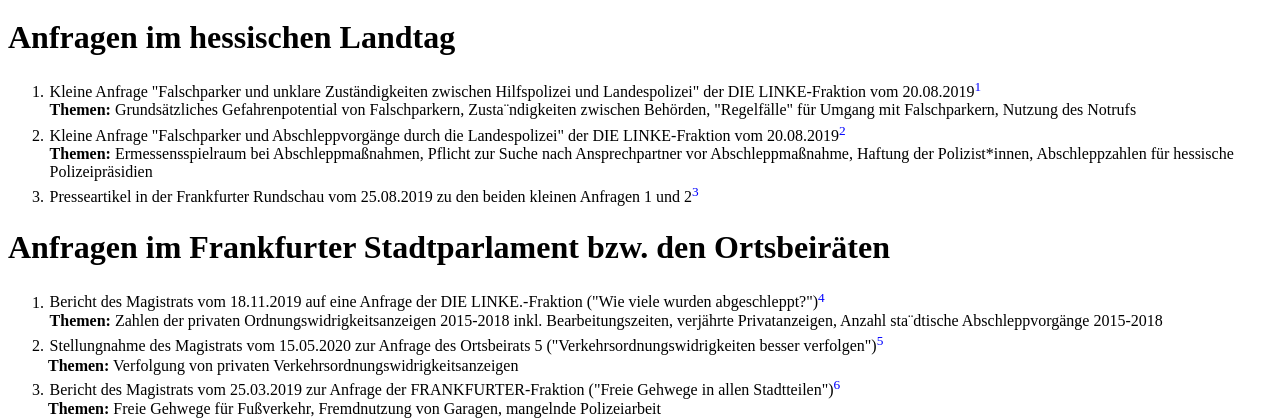
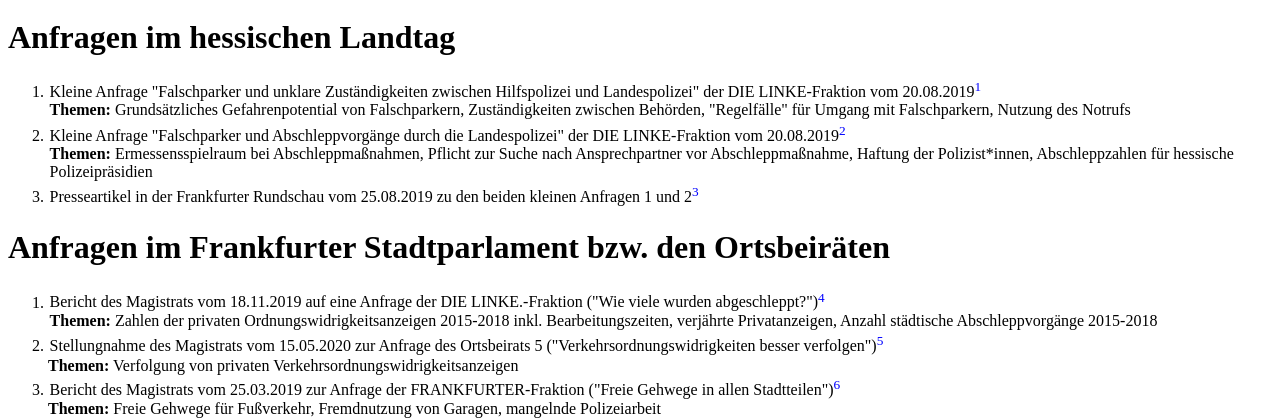
Before and after one commit to falschparkenffm/homepage, a PHP site: page /parlamentarisches.php in a window 1280 px wide. Shown: the part 160-580 px from the top of the page. Run offline with PHP 8.4, Linux system fonts and the light colour scheme.

Commit message:
Korrigiere Tippfehler

```diff
--- a/parlamentarisches.php
+++ b/parlamentarisches.php
@@ -10,7 +10,7 @@
 <p><ol>
 <li>Kleine Anfrage "Falschparker und unklare Zuständigkeiten zwischen Hilfspolizei und Landespolizei" der DIE LINKE-Fraktion vom 20.08.2019<a href="#quellen_1"><sup>1</sup></a>
 <br>
-<strong>Themen:</strong> Grunds&auml;tzliches Gefahrenpotential von Falschparkern, Zusta&uml;ndigkeiten zwischen Beh&ouml;rden, "Regelf&auml;lle" f&uuml;r Umgang mit Falschparkern, Nutzung des Notrufs</li>
+<strong>Themen:</strong> Grunds&auml;tzliches Gefahrenpotential von Falschparkern, Zust&auml;ndigkeiten zwischen Beh&ouml;rden, "Regelf&auml;lle" f&uuml;r Umgang mit Falschparkern, Nutzung des Notrufs</li>
 <br>
 
 <li>Kleine Anfrage "Falschparker und Abschleppvorgänge durch die Landespolizei" der DIE LINKE-Fraktion vom 20.08.2019<a href="#quellen_2"><sup>2</sup></a>
@@ -24,7 +24,7 @@
 <p><ol>
 <li>Bericht des Magistrats vom 18.11.2019 auf eine Anfrage der DIE LINKE.-Fraktion ("Wie viele wurden abgeschleppt?")<a href="#quellen_4"><sup>4</sup></a>
 <br>
-<strong>Themen:</strong> Zahlen der privaten Ordnungswidrigkeitsanzeigen 2015-2018 inkl. Bearbeitungszeiten, verj&auml;hrte Privatanzeigen, Anzahl sta&uml;dtische Abschleppvorg&auml;nge 2015-2018</li>
+<strong>Themen:</strong> Zahlen der privaten Ordnungswidrigkeitsanzeigen 2015-2018 inkl. Bearbeitungszeiten, verj&auml;hrte Privatanzeigen, Anzahl st&auml;dtische Abschleppvorg&auml;nge 2015-2018</li>
 <br>
 
 <li>Stellungnahme des Magistrats vom 15.05.2020 zur Anfrage des Ortsbeirats 5 ("Verkehrsordnungswidrigkeiten besser verfolgen")<a href="#quellen_5"><sup>5</sup></a></li>
```
